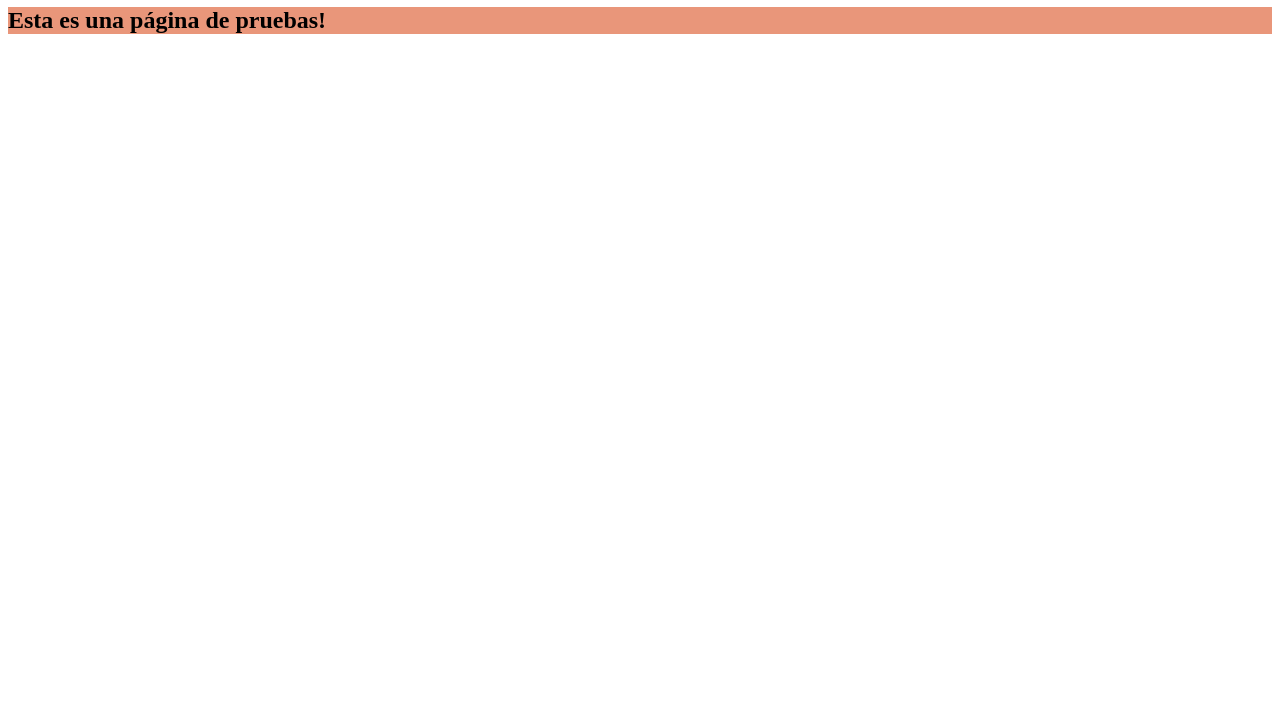
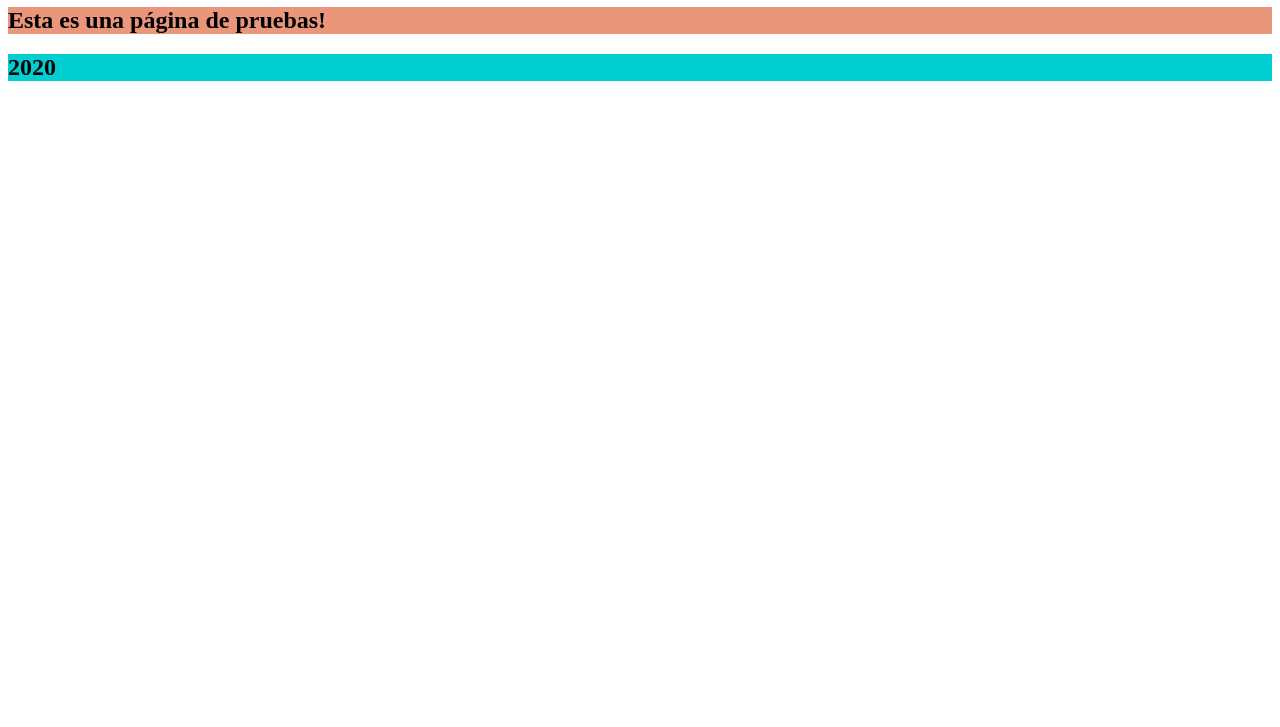
Before and after one commit to jibarrakru/app-html-3, a plain HTML site: page index.html in a window 1280 px wide. Shown: the part 73-800 px from the top of the page. Drawn offline with Linux system fonts and the light colour scheme.

Commit message:
Se agrego un footer a la pagina

```diff
--- a/index.html
+++ b/index.html
@@ -15,6 +15,9 @@
     <div id="texto">
         <h2>Esta es una página de pruebas!</h2>
     </div>
+    <div id="footer">
+        <h2>2020</h2>
+    </div>
 </body>
 
 </html>
```
